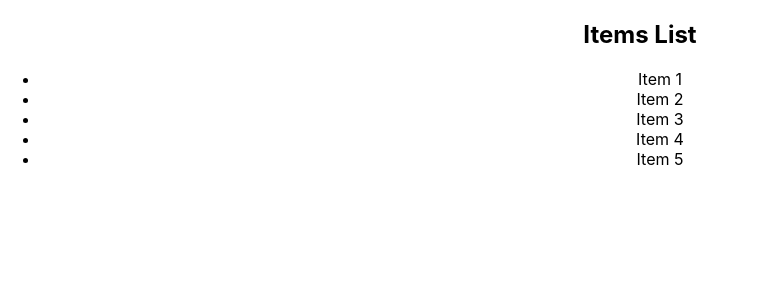
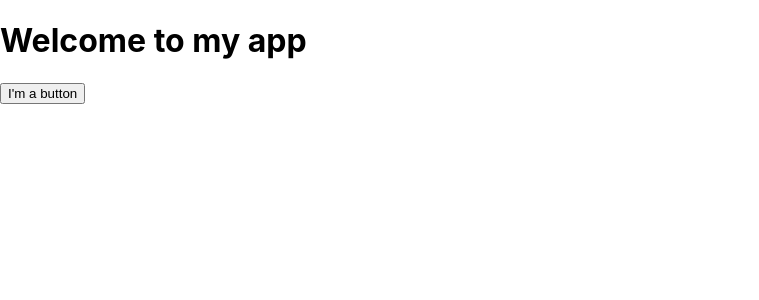
Before and after one commit to HakeemAlavi/typescript-practice, a React (Create React App) app in the folder typescript-practice/: page / in a window 1280 px wide. Shown: the top 300 px of the page, without its empty margins (0-759 px from the left). Built offline with nearby package versions, Linux system fonts and the light colour scheme.

Commit message:
feat: add Button

```diff
--- a/typescript-practice/src/App.tsx
+++ b/typescript-practice/src/App.tsx
@@ -1,16 +1,20 @@
 // App.js
 import React from 'react';
 import './App.css';
-import ItemList from './components/ItemList';
 
-function App() {
-  const items = ['Item 1', 'Item 2', 'Item 3', 'Item 4', 'Item 5'];
+function MyButton() {
+  return (
+    <button>
+      I'm a button
+    </button>
+  );
+}
 
+export default function MyApp() {
   return (
-    <div className="App">
-      <ItemList items={items} />
+    <div>
+      <h1>Welcome to my app</h1>
+      <MyButton />
     </div>
   );
 }
-
-export default App;
```
